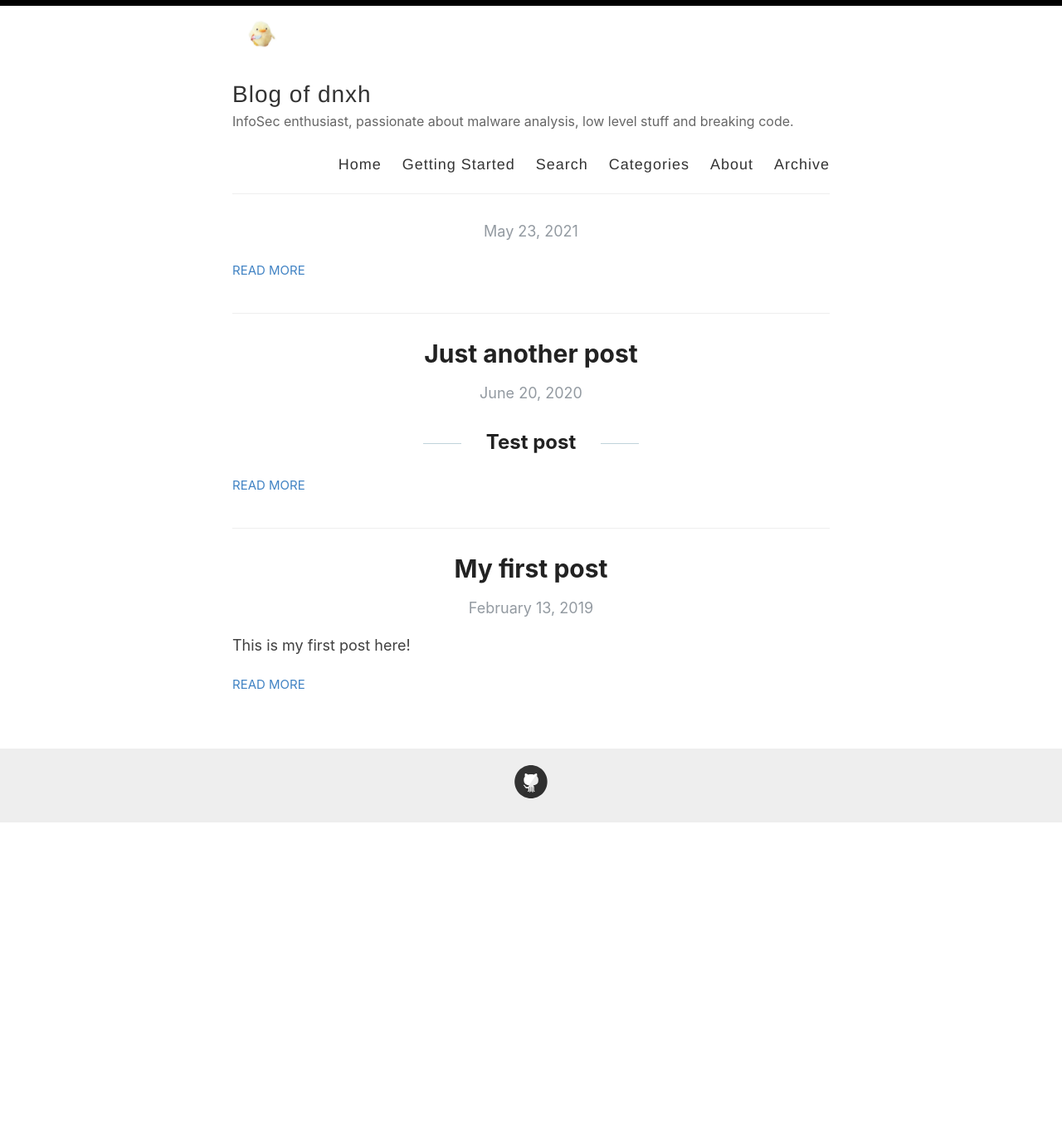
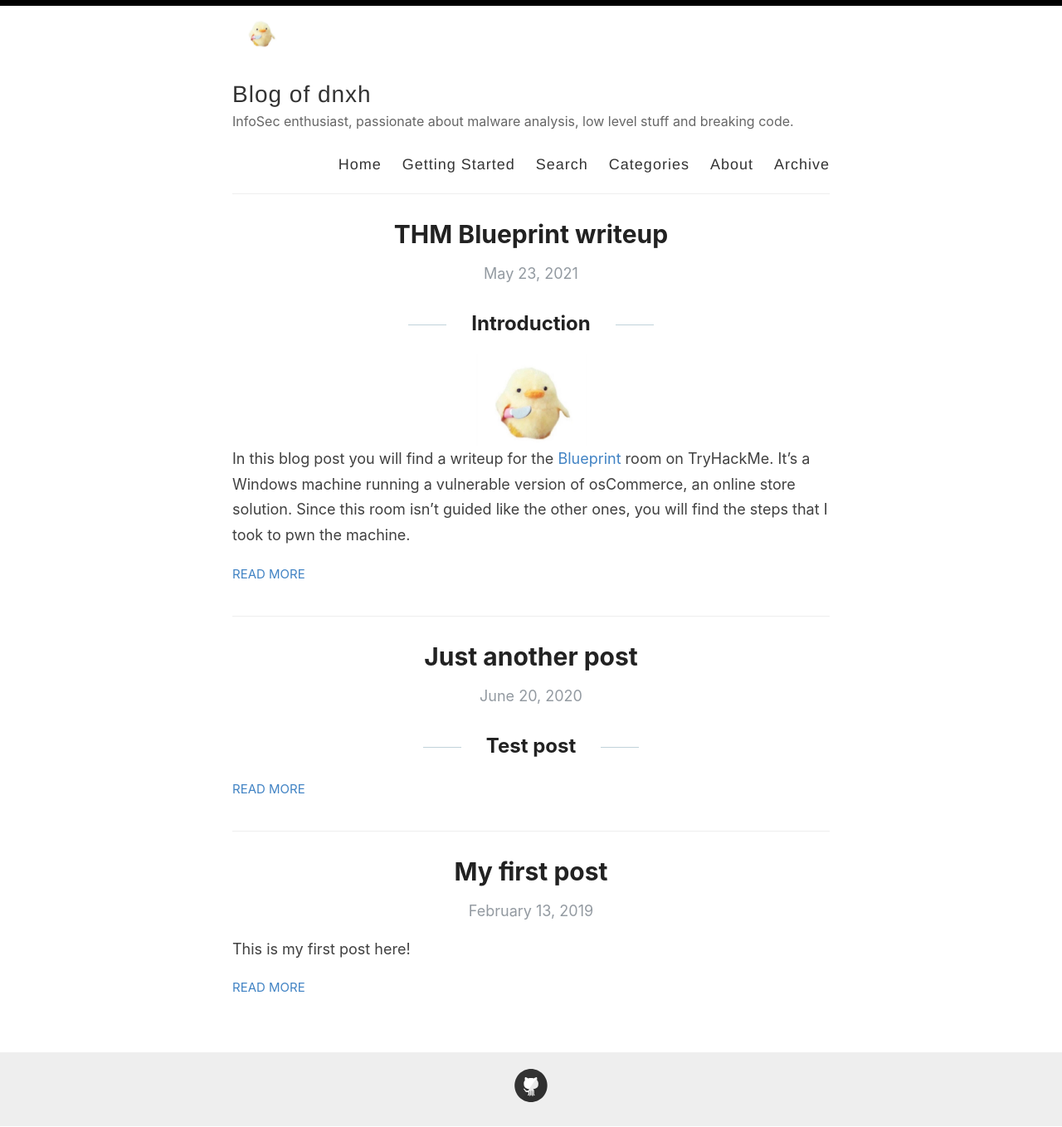
Before and after one commit to 0xdnxh/0xdnxh.github.io, a Jekyll site: the page built from index.html, in a window 1280 px wide. Shown: the whole page at 83% size. Built offline with Jekyll 4.4.1, drawn with Linux system fonts in a browser that asks for light colours; the list of posts is cut into pages by our own code; before the commit the page ends 992 px from its top, so only the background shows below that.

Commit message:
Added Blueprint post

```diff
--- a/_posts/2021-5-23-THM-Blueprint_Writeup.md
+++ b/_posts/2021-5-23-THM-Blueprint_Writeup.md
@@ -1,10 +1,10 @@
 ---
 layout: post
-title: [THM] Blueprint writeup
+title: THM Blueprint writeup
 categories: THM
 ---
 ## Introduction
-<img src="/images/THM/Blueprint/banner.jpg" width="200"/>
-In this blog post you will find a writeup for the [Blueprint] (https://tryhackme.com/room/blueprint) room on TryHackMe. It's a Windows machine running a vulnerable version of osCommerce, an online store solution. Since this room isn't guided like the other ones, you will find the steps that I took to pwn the machine.
+<img src="/images/duckknife.jpg" width="200"/>
+In this blog post you will find a writeup for the [Blueprint](https://tryhackme.com/room/blueprint) room on TryHackMe. It's a Windows machine running a vulnerable version of osCommerce, an online store solution. Since this room isn't guided like the other ones, you will find the steps that I took to pwn the machine.
 
 ### Reconnaissance
```
